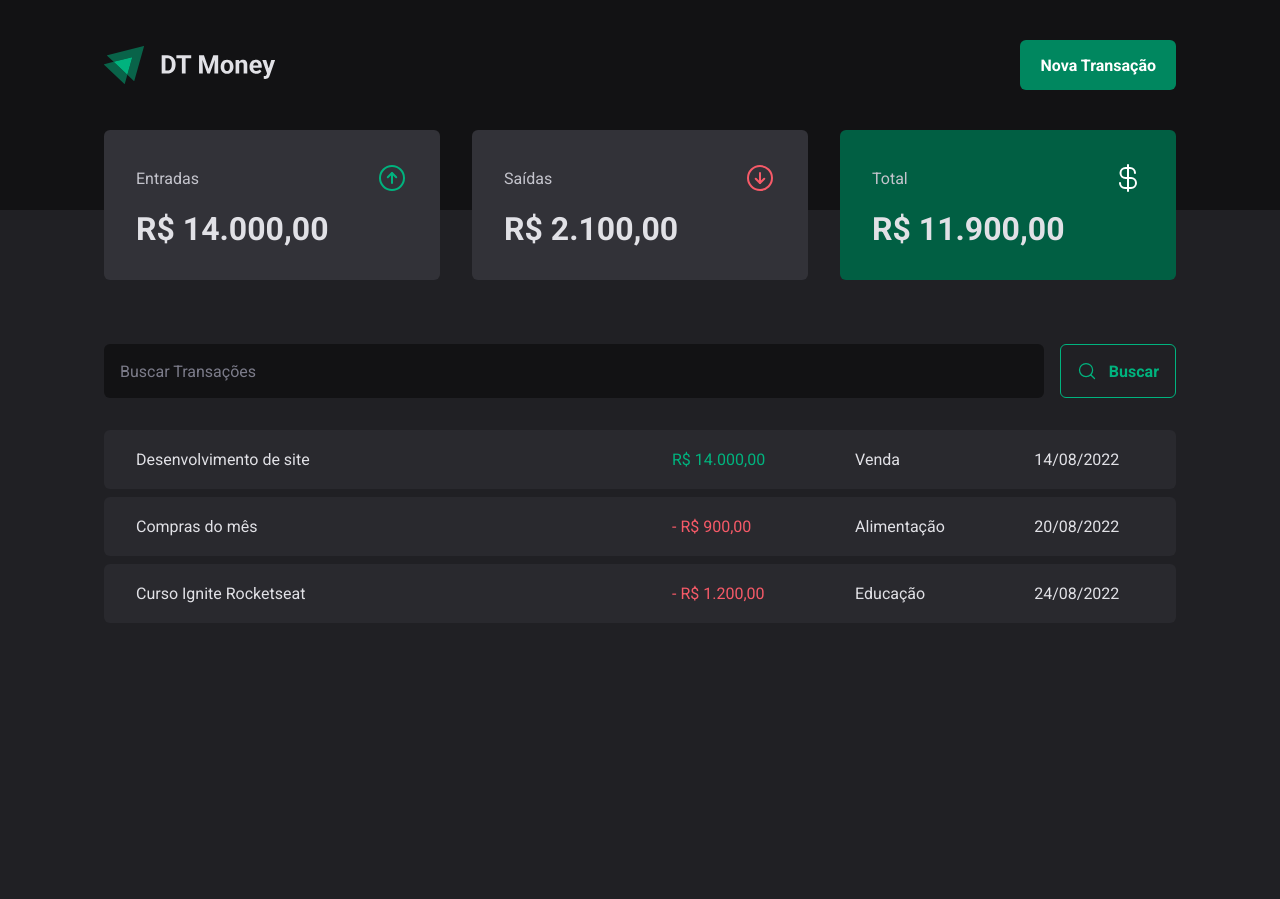
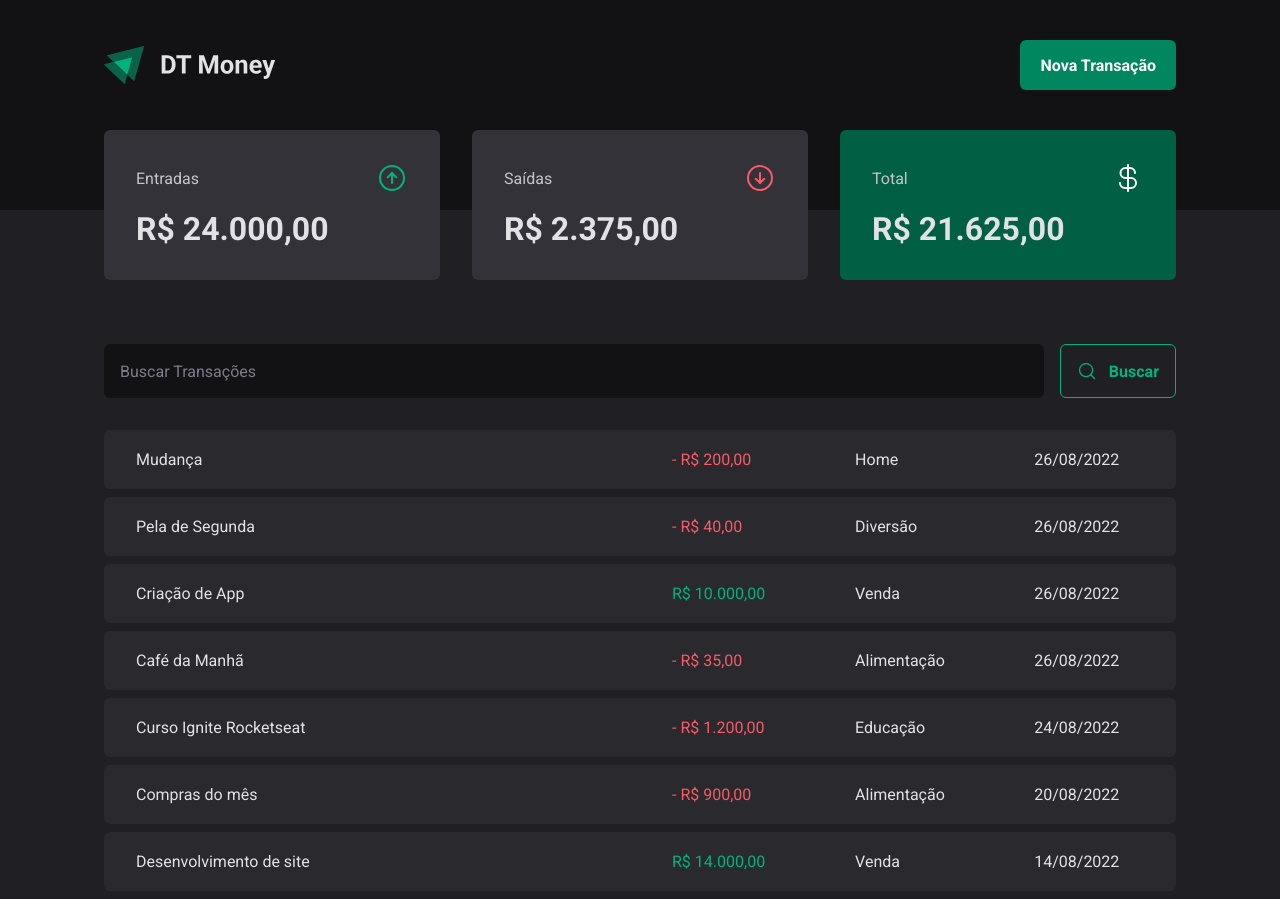
Before and after one commit to fernandobfr10/dt-money, a React (Vite) app: page / in a window 1280 px wide. Before the commit the page ends 800 px from the top, so only its background shows below. Built offline with nearby package versions, Linux system fonts and the light colour scheme; data requests are answered from the project's data file.

Commit message:
feature: Added Create Transaction Function in Ctx

```diff
--- a/server.json
+++ b/server.json
@@ -23,6 +23,38 @@
       "category": "Educação",
       "price": 1200,
       "createdAt": "2022-08-24T00:17:17.764Z"
+    },
+    {
+      "category": "Alimentação",
+      "description": "Café da Manhã",
+      "price": 35,
+      "type": "outcome",
+      "createdAt": "2022-08-26T20:38:43.857Z",
+      "id": 4
+    },
+    {
+      "description": "Criação de App",
+      "type": "income",
+      "category": "Venda",
+      "price": 10000,
+      "createdAt": "2022-08-26T20:40:39.006Z",
+      "id": 5
+    },
+    {
+      "description": "Pela de Segunda",
+      "type": "outcome",
+      "category": "Diversão",
+      "price": 40,
+      "createdAt": "2022-08-26T20:42:02.062Z",
+      "id": 6
+    },
+    {
+      "description": "Mudança",
+      "type": "outcome",
+      "category": "Home",
+      "price": 200,
+      "createdAt": "2022-08-26T20:59:11.771Z",
+      "id": 7
     }
   ]
 }
--- a/src/components/NewTransactionModal/index.tsx
+++ b/src/components/NewTransactionModal/index.tsx
@@ -1,7 +1,8 @@
-import * as Dialog from '@radix-ui/react-dialog'
+import { useContext } from 'react'
 import { Controller, useForm } from 'react-hook-form'
 import * as zod from 'zod'
 import { zodResolver } from '@hookform/resolvers/zod'
+import * as Dialog from '@radix-ui/react-dialog'
 import { ArrowCircleDown, ArrowCircleUp, X } from 'phosphor-react'
 
 import {
@@ -11,6 +12,8 @@ import {
   TransactionType,
   TransactionTypeButton,
 } from './styles'
+
+import { TransactionsContext } from '../../contexts/TransactionsContext'
 
 const newTransactionFormSchema = zod.object({
   description: zod.string(),
@@ -22,11 +25,14 @@ const newTransactionFormSchema = zod.object({
 type NewTransactionFormInputs = zod.infer<typeof newTransactionFormSchema>
 
 export function NewTransactionModal() {
+  const { createTransaction } = useContext(TransactionsContext)
+
   const {
     control,
     register,
     handleSubmit,
     formState: { isSubmitting },
+    reset,
   } = useForm<NewTransactionFormInputs>({
     resolver: zodResolver(newTransactionFormSchema),
     defaultValues: {
@@ -34,9 +40,18 @@ export function NewTransactionModal() {
     },
   })
 
-  function handleCreateNewTransaction(data: NewTransactionFormInputs) {
-    console.log(data)
+  async function handleCreateNewTransaction(data: NewTransactionFormInputs) {
+    const { category, description, price, type } = data
+
+    createTransaction({
+      category,
+      description,
+      price,
+      type,
+    })
+    reset()
   }
+
   return (
     <Dialog.Portal>
       <Overlay />
--- a/src/contexts/TransactionsContext.tsx
+++ b/src/contexts/TransactionsContext.tsx
@@ -11,9 +11,16 @@ interface Transaction {
   createdAt: string
 }
 
+interface CreateTransactionInput {
+  description: string
+  price: number
+  category: string
+  type: 'income' | 'outcome'
+}
 interface TransactionContextType {
   transactions: Transaction[]
   fetchTransactions: (query?: string) => Promise<void>
+  createTransaction: (data: CreateTransactionInput) => Promise<void>
 }
 
 export const TransactionsContext = createContext({} as TransactionContextType)
@@ -28,16 +35,35 @@ export function TransactionsProvider({ children }: TransactionsProviderProps) {
   async function fetchTransactions(query?: string) {
     const response = await api.get('/transactions', {
       params: {
+        _sort: 'createdAt',
+        _order: 'desc',
         q: query,
       },
     })
     setTransactions(response.data)
   }
+
+  async function createTransaction(data: CreateTransactionInput) {
+    const { category, description, price, type } = data
+
+    const response = await api.post('/transactions', {
+      description,
+      type,
+      category,
+      price,
+      createdAt: new Date(),
+    })
+
+    setTransactions(state => [response.data, ...state])
+  }
+
   useEffect(() => {
     fetchTransactions()
   }, [])
   return (
-    <TransactionsContext.Provider value={{ transactions, fetchTransactions }}>
+    <TransactionsContext.Provider
+      value={{ transactions, fetchTransactions, createTransaction }}
+    >
       {children}
     </TransactionsContext.Provider>
   )
```
